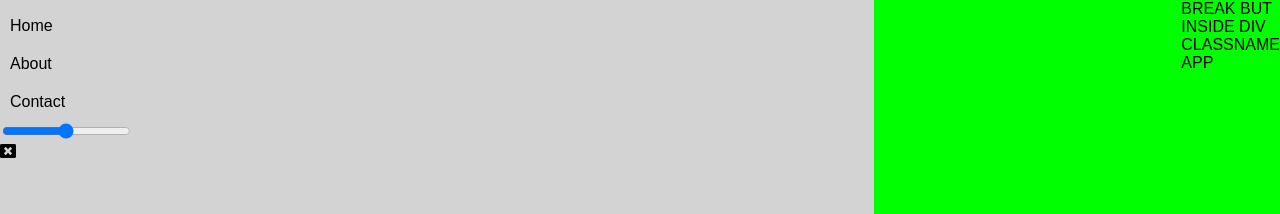
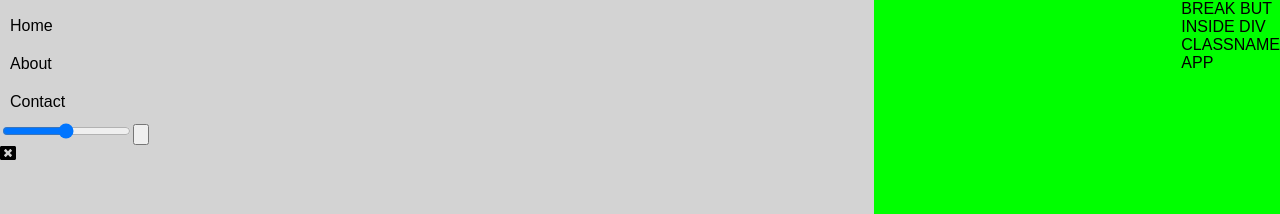
Before and after one commit to unary-code/graph-project, a React (Create React App) app: page / in a window 1280 px wide. Shown: the part 18-232 px from the top of the page. Built offline with nearby package versions, Linux system fonts and the light colour scheme.

Commit message:
Added button that you can press continuously to increase the x position of the selected node. 12/26 at 10 pm

```diff
--- a/src/components/ContentPackage.js
+++ b/src/components/ContentPackage.js
@@ -6,10 +6,15 @@ import Sidebar from './Sidebar'
 import Content from './Content'
 import Graph from './Graph'
 
+const INCREASE_X_RATE = 3;
+
 export default class ContentPackage extends Component {
+
     state = {
         sidebarOpen: true,
-        nodeRadius: 20
+        nodeRadius: 20,
+        toggleIncreaseX: false,
+        x: 30
     }
 
     changeSidebarOpen = () => {
@@ -24,14 +29,42 @@ export default class ContentPackage extends Component {
         console.log("nodeRadius=", this.state.nodeRadius)
     }
 
+
+    increaseX = () => {
+        console.log("increaseX called")
+
+        if (this.state.toggleIncreaseX) {
+        this.setState({...this.state, x: this.state.x+INCREASE_X_RATE});
+        console.log("x=", this.state.x)
+
+        window.requestAnimationFrame(this.increaseX)
+        }
+    }
+
+    startIncreaseX = (ev) => {
+        this.setState({...this.state, toggleIncreaseX: true})
+        window.requestAnimationFrame(this.increaseX)
+    }
+
+    stopIncreaseX = (ev) => {
+        this.setState({...this.state, toggleIncreaseX: false})
+    }
+
   render() {
     return <div>
         {/*
         <input type="range" min="1" max="100" value="50" className="slider" id="myRange" />
         */}
-        <Sidebar isOpen={this.state.sidebarOpen} changeSidebarOpen={this.changeSidebarOpen} changeSize={this.changeSize}/>
+        <Sidebar isOpen={this.state.sidebarOpen} changeSidebarOpen={this.changeSidebarOpen} changeSize={this.changeSize}
+        startIncreaseX={this.startIncreaseX}
+        stopIncreaseX={this.stopIncreaseX}
+        />
         <Content />
-        <Graph changeSidebarOpen={this.changeSidebarOpen} nodeRadius={this.state.nodeRadius}/>
+        <Graph
+        changeSidebarOpen={this.changeSidebarOpen}
+        nodeRadius={this.state.nodeRadius}
+        xVal={this.state.x}
+        />
 
     </div>
   }
--- a/src/components/Graph.js
+++ b/src/components/Graph.js
@@ -27,7 +27,7 @@ export default class Graph extends Component {
         /*<h3 className="block">TEST MESSAGE</h3>*/
     return <svg width="500" height="500" className="block">
 
-  <circle id="circle1" cx="50" cy="50" r={this.props.nodeRadius} fill="red" onMouseMove={() => console.log('foo')} onMouseEnter={(ev) => {ev.target.setAttribute('stroke', 'black'); ev.target.setAttribute('stroke-opacity', 1);}}
+  <circle id="circle1" cx={this.props.xVal} cy="50" r={this.props.nodeRadius} fill="red" onMouseMove={() => console.log('foo')} onMouseEnter={(ev) => {ev.target.setAttribute('stroke', 'black'); ev.target.setAttribute('stroke-opacity', 1);}}
   onMouseLeave={(ev) => {ev.target.setAttribute('stroke-opacity', 0);}}
   //onClick={this.clickNode()}
   //onClick={() => {this.setState({showSidebar: !this.state.showSidebar})}}
--- a/src/components/Sidebar.js
+++ b/src/components/Sidebar.js
@@ -33,7 +33,11 @@ export default class Sidebar extends Component {
 
 render() {
     return <div className="sidebar-container">
-      <SidebarContent isOpen={this.props.isOpen} changeSize={(ev) => this.props.changeSize(ev)}/>
+      <SidebarContent isOpen={this.props.isOpen}
+      changeSize={(ev) => this.props.changeSize(ev)}
+      startIncreaseX={this.props.startIncreaseX}
+      stopIncreaseX={this.props.stopIncreaseX}
+      />
       <div className="sidebar-icon">
         <SidebarIcon
           isOpen={this.props.isOpen}
--- a/src/components/SidebarContent.js
+++ b/src/components/SidebarContent.js
@@ -36,6 +36,7 @@ export default class SidebarContent extends Component {
           <div className="sidebar-link">Contact</div>
           <div className="slidecontainer">
         <input type="range" min="1" max="100" className="slider" id="myRange" onChange={(ev) => this.props.changeSize(ev)}/>
+        <input type="button" id="increaseX" onMouseDown={(ev) => this.props.startIncreaseX(ev)} onMouseUp={(ev) => this.props.stopIncreaseX(ev)}/>
         </div>
         </div>
       )}
```
